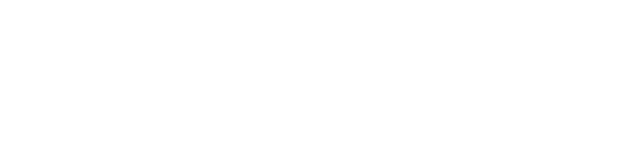
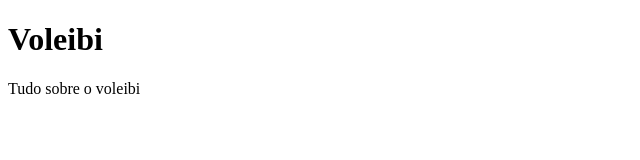
Before and after one commit to saragamati/voleibi_project, a plain HTML site: page index.html in a window 1280 px wide. Shown: the whole page, without its empty margins (0-640 px from the left). Drawn offline with Linux system fonts and the light colour scheme.

Commit message:
Criado título e descrição

```diff
--- a/index.html
+++ b/index.html
@@ -7,6 +7,7 @@
     <title>Voleibi</title>
 </head>
 <body>
-
+    <h1>Voleibi</h1>
+    <p>Tudo sobre o voleibi</p>
 </body>
 </html>
```
